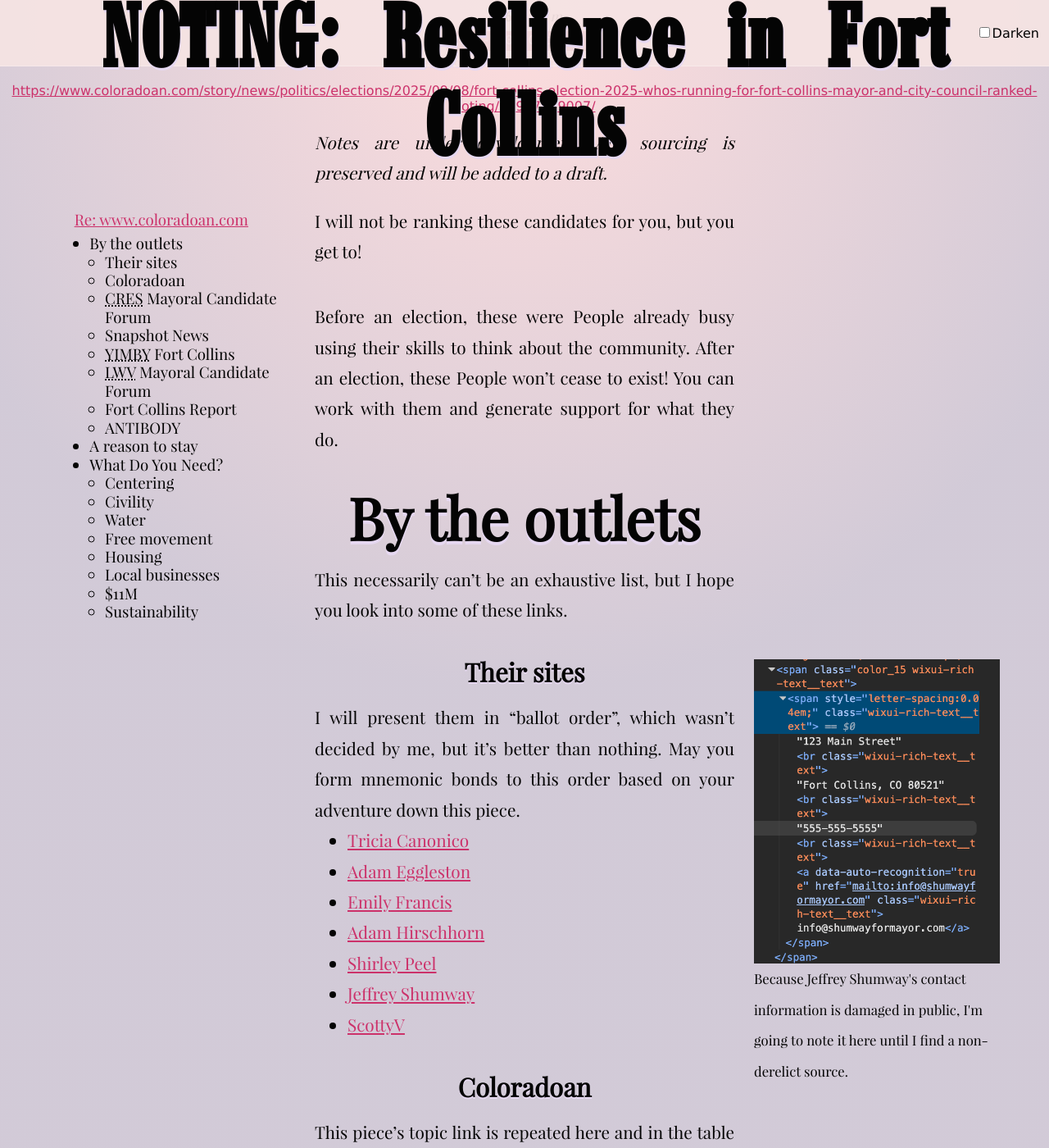
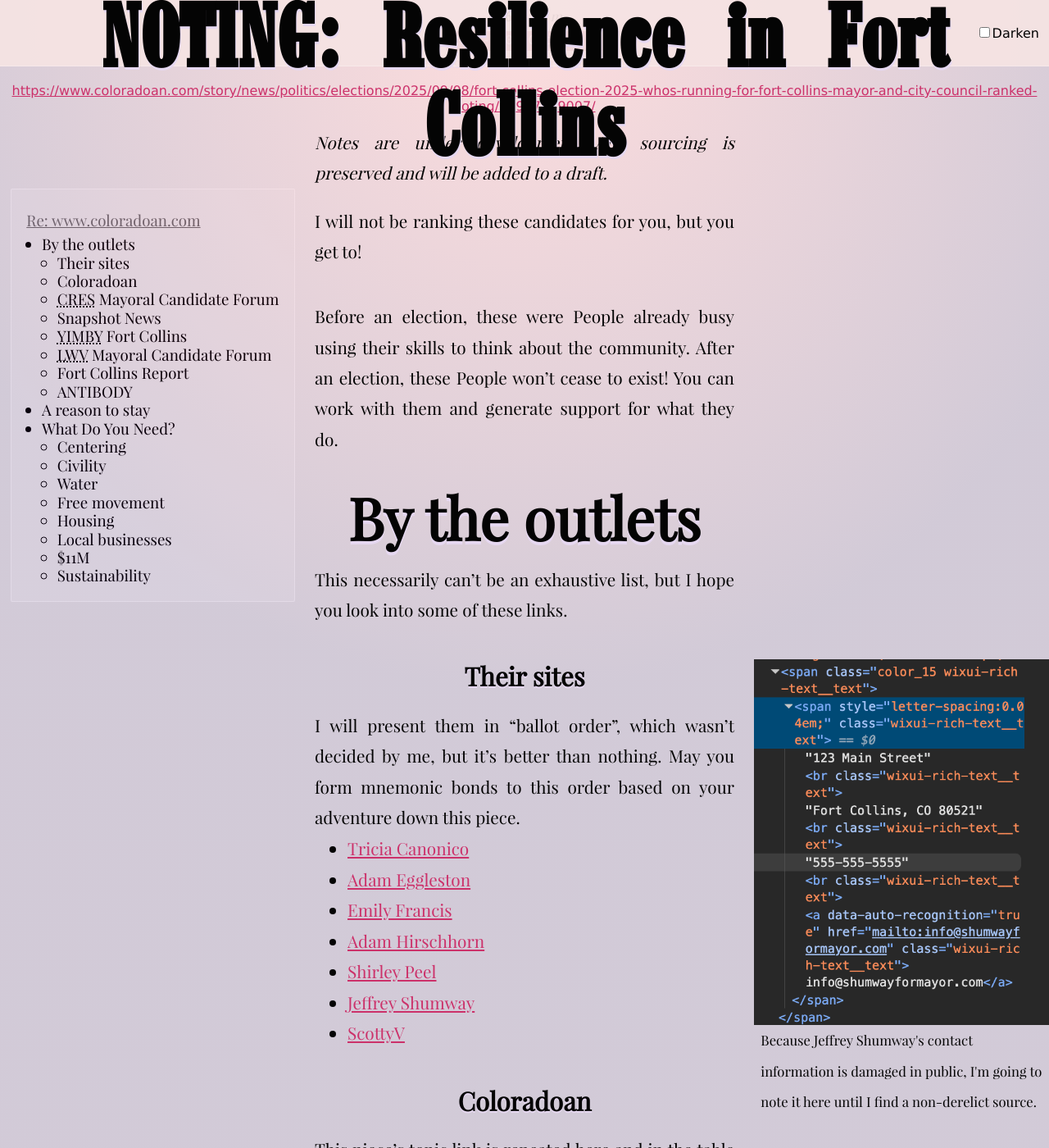
Before and after one commit to tiliv/antibody, a Jekyll site: the page built from docs/journal/autumn-ryan-Resilience-in-Fort-Collins/index.md, in a window 1280 px wide and 1400 px high, scrolled down 720 px. Shown: the whole window at 82% size. Built offline with Jekyll 4.4.1, drawn with Linux system fonts in a browser that asks for light colours.

Commit message:
Update layout breaking

```diff
--- a/docs/css/figures.css
+++ b/docs/css/figures.css
@@ -2,7 +2,6 @@
   margin: 0;
   align-self: start;
   grid-row: auto / span 5;
-  width: min(24ch, 100%);
 }
 .side.left { grid-column: left / content-start; justify-self: end; }
 .side.right { grid-column: content-end / right; justify-self: start; }
@@ -11,7 +10,7 @@
 }
 figure img {
   display: block;
-  width: inherit;
+  max-width: 100%;
   height: auto;
   transition: transform .25s ease, transform-origin;
 }
@@ -19,4 +18,5 @@
   color: var(--fg2);
   font-size: 0.8em;
   text-align: initial;
+  padding: 0 0.5em;
 }
--- a/docs/css/journal.css
+++ b/docs/css/journal.css
@@ -7,7 +7,6 @@
   [right];
   column-gap: 1.5rem;
   grid-auto-flow: row;
-  /* align-self: start; */
   row-gap: 0;
 }
 
@@ -43,9 +42,8 @@
   hyphens: auto;
   text-align: center;
   margin: 0.5em auto;
-  /* height: 1em; */
   line-height: 1em;
-  min-height: 1em;
+  min-height: 40px;
 }
 article h3 { font-size: 3.4em }
 article h4 { font-size: 1.5em }
--- a/docs/css/media.css
+++ b/docs/css/media.css
@@ -9,7 +9,10 @@
 }
 
 @media (max-width: 1200px) {
-    :root {
+  #scroll-top, #replication {
+    overflow-x: hidden;
+  }
+  :root {
     --w-min: 100%;
   }
   html::before{
@@ -53,18 +56,21 @@
     flex-direction: column;
   }
 
-  #layout { container: layout / inline-size; grid-template-columns: none; }
-  @container layout (min-width: 550px) and (max-width: 1100px) {
+  article.content > *:not(h3,h4,h5,h6,hr) { margin-left: 1em; margin-right: 1em; }
+
+    #layout { container: layout / inline-size; grid-template-columns: none; }
+  @container layout (min-width: 560px) and (max-width: 1200px) {
     article.content{
       grid-template-columns: 1fr 1fr;
       gap: 0 1.25rem; /* avoid vertical gaps because empty cells must be small */
       align-items:start;
     }
     article.content > .nav { width: max-content; margin: auto; }
-    article.content > *:not(h3,h4,h5,h6,hr) { margin: 1em; }
     article.content > * { grid-column: 1 / -1; } /* stretch */
     article.content > .side:has(+ *) { grid-column: 2; margin: 0 1em 0 0; }  /* push right */
     article.content > .side + * { grid-column: 1; margin-top: 0; } /* bring left */
+    article.content > .side + * + ul { grid-column: 1; margin-top: 0; } /* bring left */
+    article.content > .side + * + ol { grid-column: 1; margin-top: 0; } /* bring left */
     article.content > .side + .side { grid-column: 2; } /* join */
     article.content > .side + .side + * { grid-column: 1 / -1; } /* reset stretch */
     article.content > .side.nav { grid-column: 1 / -1; }
@@ -73,7 +79,6 @@
 @media (max-width: 560px) {
   .links img { width: 28px; }
   article { font-size: 0.9em !important; }
-  p, figcaption { margin: 1rem; }
   .qbtn { font-size: 0.7em }
   h2.is-sticky { font-size: 1.8em !important; }
   h3.is-sticky, h4.is-sticky { font-size: 1em !important; }
@@ -83,6 +88,7 @@
 }
 @media (max-width: 350px) {
   #title-stack h1 { font-size: 4em !important; }
+  figure img { width: inherit; }
   .links img { width: 18px; }
   article { font-size: 0.8em !important; }
   article ol, article ul { padding-left: 0.5em; }
--- a/docs/css/nav.css
+++ b/docs/css/nav.css
@@ -1,6 +1,11 @@
 .nav.side {
   position: sticky;
   top: 90px;
+  background: var(--shade);
+  border: 1px solid var(--border);
+  border-radius: 2px;
+  padding: 0 1em;
+  mix-blend-mode: luminosity;
 }
 h1, h2, article h3, article h4, article h5, article h6 {
   margin: auto;
```
